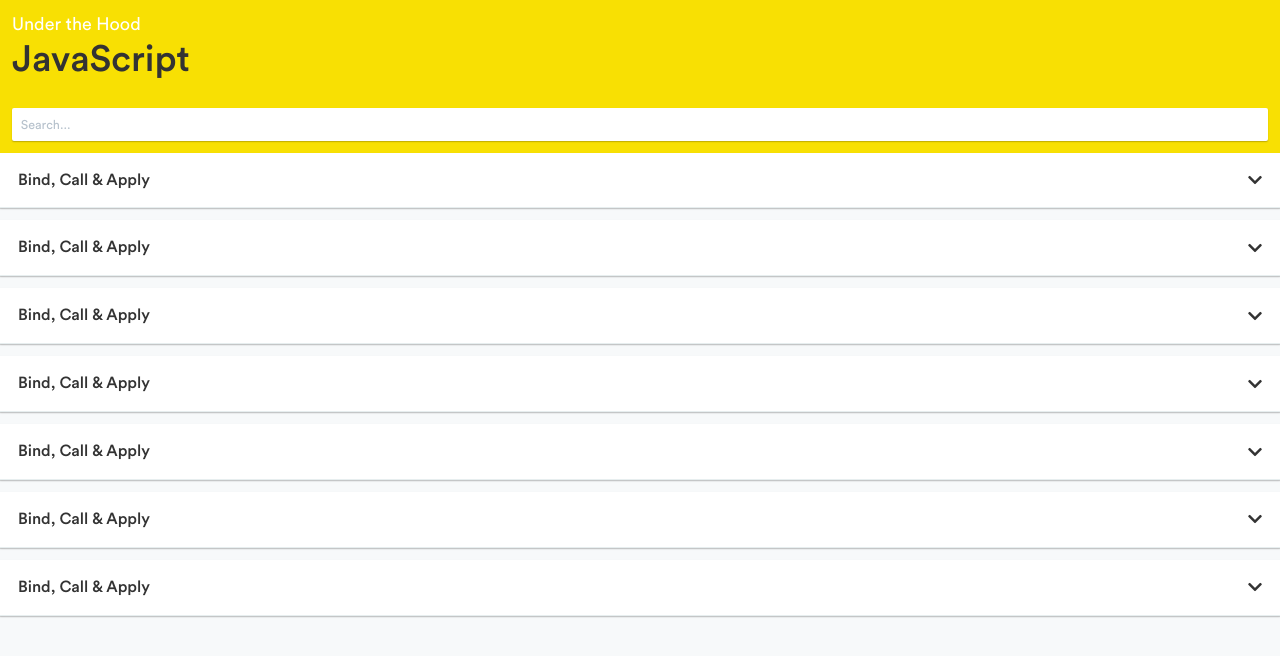
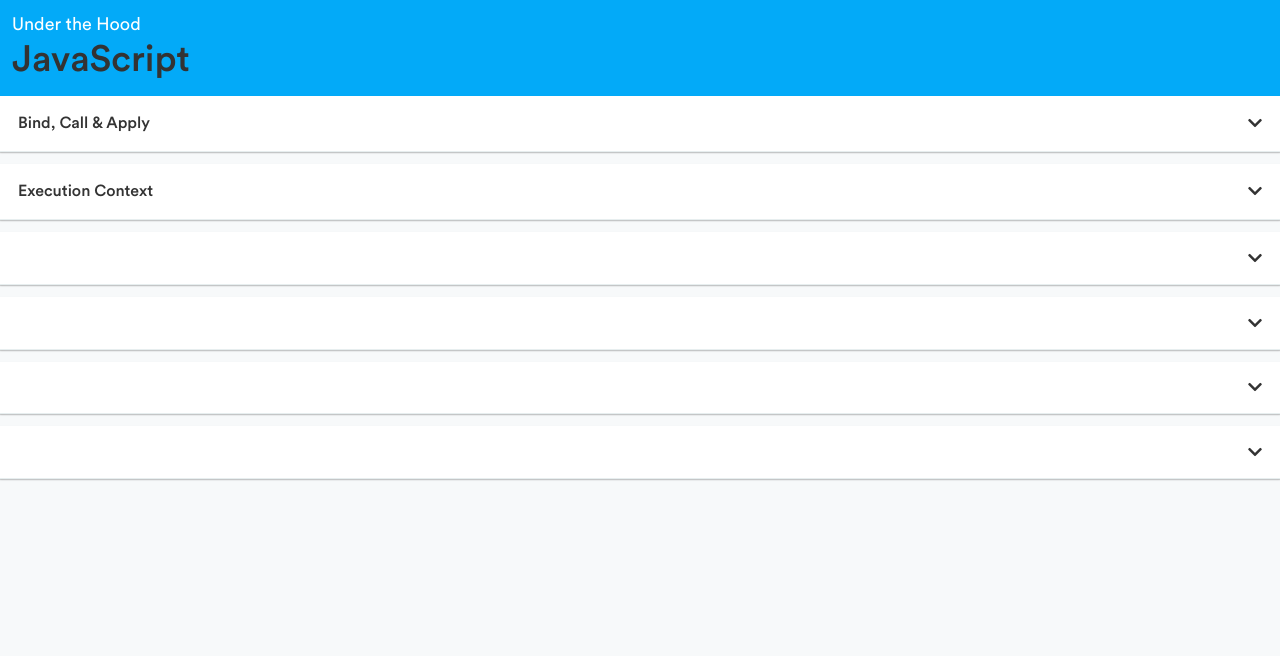
Before and after one commit to DrSleepy/Under-the-Hood, a Vue app: page / in a window 1280 px wide. Shown: the top 656 px of the page. Built offline with nearby package versions, Linux system fonts and the light colour scheme; a small style sheet from the web is missing; what vue-highlightjs would draw is missing.

Commit message:
completed 'Bind, Call & Apply'

```diff
--- a/src/App.vue
+++ b/src/App.vue
@@ -6,19 +6,11 @@
       <h1 class="language"> JavaScript </h1>
     </header>
 
-    <div class="search">
-      <input class="search__input" type="text" placeholder="Search...">
-    </div>
-
-    <Block>
+    <Block :title="'Bind, Call & Apply'">
       <BindCallApply/>
     </Block>
 
-    <Block>
-      <BindCallApply/>
-    </Block>
-
-    <Block>
+    <Block :title="'Execution Context'">
       <BindCallApply/>
     </Block>
 
@@ -84,24 +76,4 @@
   .yotta;
   font-family: 'main-font-medium';
 }
-
-//  Search Bar
-.search {
-  .pad-3;
-  background-color: @primary-theme-color;
-}
-.search__input {
-  .pad-2--5;
-  .box-shadow-1;
-  width: 100%;
-  border-radius: 2px;
-  border: none;
-}
-
-::placeholder {
-  .micro;
-  color: #4a6680;
-  opacity: 0.4;
-  font-family: 'main-font-normal';
-}
 </style>
--- a/src/components/BindCallApply.vue
+++ b/src/components/BindCallApply.vue
@@ -7,9 +7,9 @@
 
     <pre v-highlightjs>
       <code class="javascript" id="code">
-        //Example Code Here
-        const s = new Date().toString();
-        const name = "my name is bob";
+      // Example
+      function.call(ContextOfThis, Param1, Param2);
+      function.apply(ContextOfThis, [Param1, Param2]);
       </code>
     </pre>
 
@@ -18,9 +18,17 @@
 
     <pre v-highlightjs>
       <code class="javascript" id="code">
-        //Example Code Here
-        const s = new Date().toString();
-        const name = "my name is bob";
+      // Example
+      function.apply(ContextOfThis, Param1, Param2);
+
+      // Usage
+      function car(make, year){
+        console.log(`Make is ${make} and year is ${year}`)
+      }
+      car(); //output: Make is nissan and year is undefined
+      const nissan = car.bind(this, 'nissan'); //output: Make is nissan and year is undefined
+      nissan(1998); //output: Make is nissan and year is 1998
+
       </code>
     </pre>
 
--- a/src/components/Block.vue
+++ b/src/components/Block.vue
@@ -1,11 +1,11 @@
 <template>
   <section class="block">
 
-    <header class="block__header">
-      <h2> Bind, Call & Apply </h2>
-      <input id="header__checkbox" class="header__checkbox" type="checkbox" v-model="show">
-      <label class="fas fa-chevron-down header__label" for="header__checkbox"></label>
-    </header>
+    <label class="block__header" for="block__checkbox">
+      <h2> {{ title }}</h2>
+      <input id="block__checkbox" class="block__checkbox" type="checkbox" v-model="show">
+      <i class="fas fa-chevron-down header__label"></i>
+    </label>
 
     <main class="block__content" v-if="show">
       <slot></slot>
@@ -15,10 +15,12 @@
 </template>
 
 <script lang="ts">
-import { Component, Vue } from 'vue-property-decorator';
+import { Component, Prop, Vue } from 'vue-property-decorator';
 
 @Component
 export default class Block extends Vue {
+  @Prop() protected title: string;
+
   protected show: boolean = false;
 }
 </script>
@@ -38,14 +40,14 @@
   .block__content;
 }
 
-.header__checkbox {
-  .header__checkbox;
+.block__checkbox {
+  .block__checkbox;
 }
-.header__checkbox:checked + .header__label {
+.block__checkbox:checked + .header__label {
   transition: 200ms;
   transform: rotate(180deg);
 }
-.header__checkbox:not(:checked) + .header__label {
+.block__checkbox:not(:checked) + .header__label {
   transition: 200ms;
 }
 </style>
--- a/src/styles/block-component.less
+++ b/src/styles/block-component.less
@@ -4,6 +4,11 @@
 .code {
   .box-shadow-1;
   border-radius: 4px;
+  padding: 0;
+}
+
+pre {
+  tab-width: 10;
 }
 
 // block
@@ -30,7 +35,7 @@
 }
 
 // header
-.header__checkbox {
+.block__checkbox {
   display: none;
 }
 
--- a/src/styles/colors.less
+++ b/src/styles/colors.less
@@ -1,4 +1,4 @@
 @black-text-color: #333333;
 @light-black-text-color: #4a6680;
 @subheading-text-color: #00c2ff;
-@primary-theme-color: #f8e003;
+@primary-theme-color: #03aaf8;
```
Also changed, not shown: 1 other file (tests, documents, lock files or other folders).
